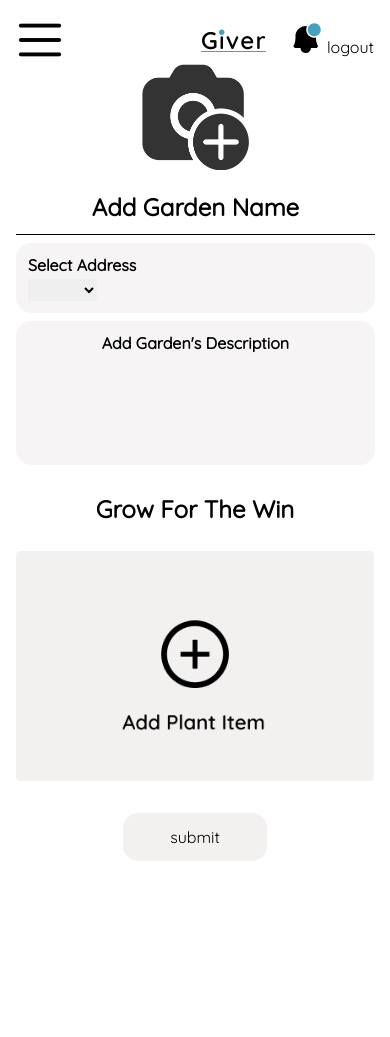
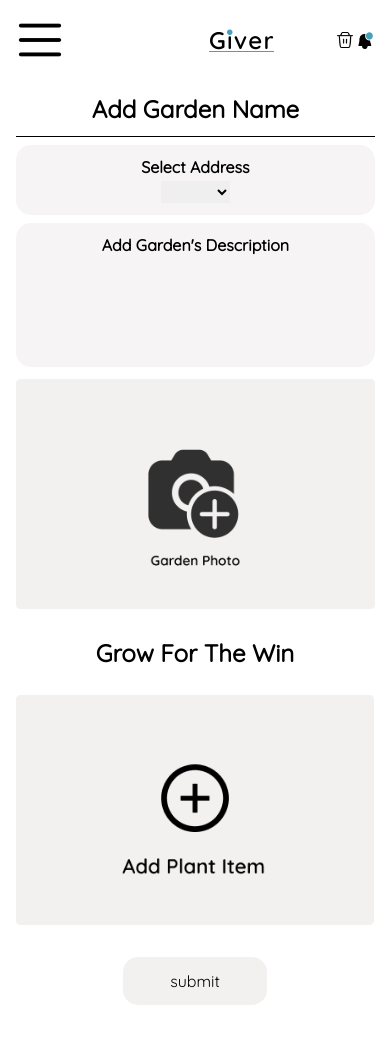
Before and after one commit to dohovic/Giver-Final, a PHP site: page /mac/create-garden.php in a window 390 px wide. Before the commit the page ends 861 px from the top, so only its background shows below. Run offline with PHP 8.4, Linux system fonts and the light colour scheme; the visitor is signed in with stand-in values (Sample User, id 1); lists and menus that the app fills with data are empty; some libraries are stand-ins or nearby versions.

Commit message:
create_garden_res

```diff
--- a/create-garden.php
+++ b/create-garden.php
@@ -63,7 +63,7 @@ if (!empty($_SESSION["user"])) {
 </head>
 
 <body class="p-4">
-    <header class="grid justify-items-center" id="layout1-header">
+    <header class="grid justify-items-center mb-5" id="layout1-header">
         <div class="lg:hidden">
             <img src="includes/images/icons/icon-mobile-menu.png" alt="" />
         </div>
@@ -98,23 +98,25 @@ if (!empty($_SESSION["user"])) {
                 </li>
             </ul>
         </nav>
-        <div class="edit-icons grid place-items-center">
-            <div>
-                <button><img src="includes/images/icons/bell.png" alt="" /></button>
-                <button class="hidden lg:inline">
-                    <img src="includes/images/icons/user-profile.png" alt="" />
-                </button>
-                <a class="" href="logout.php">
-                    logout
-                </a>
-            </div>
+        <div class="top-icons">
+            <div class="user-icons">
+            <!-- <div class="edit-icons"> -->
+                <button class="w-7 mx-1"><img src="includes/images/icons/icon-trash.png" alt="" /></button>
+            <!-- </div> -->
+            <button>
+                <img src="includes/images/icons/bell.png" alt="" />
+            </button>
+          <button class="hidden lg:inline">
+            <img src="includes/images/icons/user-profile.png" alt="" />
+          </button>
+        </div>
         </div>
     </header>
     <main>
         <div class="main-wrapper">
             <form action="#" method="POST">
-                <section class="input-container">
-                    <div class="inputs-form">
+                <section class="input-container" id="unreversal-input">
+                    <div class="inputs-form" id="unres-inputs">
                         <div class="input-field" id="line-input">
                             <input type="text" placeholder="Add Garden Name" minlength="3" name="gardenName" required />
                         </div>
@@ -129,15 +131,15 @@ if (!empty($_SESSION["user"])) {
                             <textarea type="text" placeholder="Add Garden's Description" name="description"></textarea>
                         </div>
                     </div>
-                    <div>
-                        <a href=" #">
-                            <div class="garden-image-input">
-                                <div class="garden-cover-image">
-                                    <img src="./includes/images/icons/add-image-garden-icon.png" alt="" />
-                                </div>
-                            </div>
-                        </a>
-                    </div>
+                    <!-- <div> -->
+                        <!-- <a href=" #"> -->
+                            <button class="garden-image-input" id="upload-garden-img">
+                                <!-- <div class="garden-cover-image"> -->
+                                    <img src="./includes/images/items/add-garden-photo.png" alt="" />
+                                <!-- </div> -->
+                            </button>
+                        <!-- </a> -->
+                    <!-- </div> -->
                 </section>
                 <section class="category-wrapper gap-4" id="plants-category">
                     <h1 class="text-2xl font-semibold mt-3">Grow For The Win</h1>
--- a/includes/style.css
+++ b/includes/style.css
@@ -437,6 +437,10 @@ select {
   background-repeat: repeat; */
 }
 
+#upload-garden-img{
+  max-width: 33%;
+}
+
 .garden-image-edit {
   display: grid;
   width: 100%;
@@ -737,6 +741,14 @@ input[value="submit"] {
     justify-content: center;
   }
 
+  #unres-inputs {
+    max-width: 90%;
+  }
+
+  #upload-garden-img {
+    max-width: 90%;
+  }
+
   input[value="submit"] {
     place-self: center;
   }
@@ -814,6 +826,11 @@ input[value="submit"] {
 @media (max-width: 990px) {
   .inputs-form {
     width: 60%;
+    position: absolute;
+  }
+
+  #unres-inputs {
+    position: relative;
   }
 
   .input-field {
@@ -830,10 +847,6 @@ input[value="submit"] {
 
   .garden-image-input{
     width: 100%;
-  }
-
-  .inputs-form {
-    position: absolute;
   }
 
   .story-container{
@@ -884,6 +897,10 @@ input[value="submit"] {
 
 
 @media only screen and (max-width: 768px) {
+  #upload-garden-img {
+    max-width: 96%;
+  }
+
   .user-icons {
     width: 80%;
   }
@@ -1104,6 +1121,10 @@ input[value="Log In"] {
     gap: 12px;
   }
 
+  #unreversal-input {
+    flex-direction: column;
+  }
+
   .input-field {
     margin-top: 0px;
     margin-bottom: 8px;
@@ -1122,6 +1143,14 @@ input[value="Log In"] {
 }
 
 @media (max-width: 599px) {
+  #selection-field {
+    place-content: center;
+  }
+
+  #selection-field > label {
+    text-align: center;
+  }
+
   #hamburger {
     display: inline-flex;
     width: 22px;
@@ -1212,6 +1241,10 @@ input[value="Log In"] {
 }
 
 @media (max-width: 440px) {
+  #upload-garden-img {
+    max-width: 100%;
+  }
+
   .garden-item {
     min-width: 90vw;
   }
```
Also changed, not shown: includes/images/icons/icon-trash.png (added), includes/images/icons/trash-icon.png (deleted), 2 other files.
